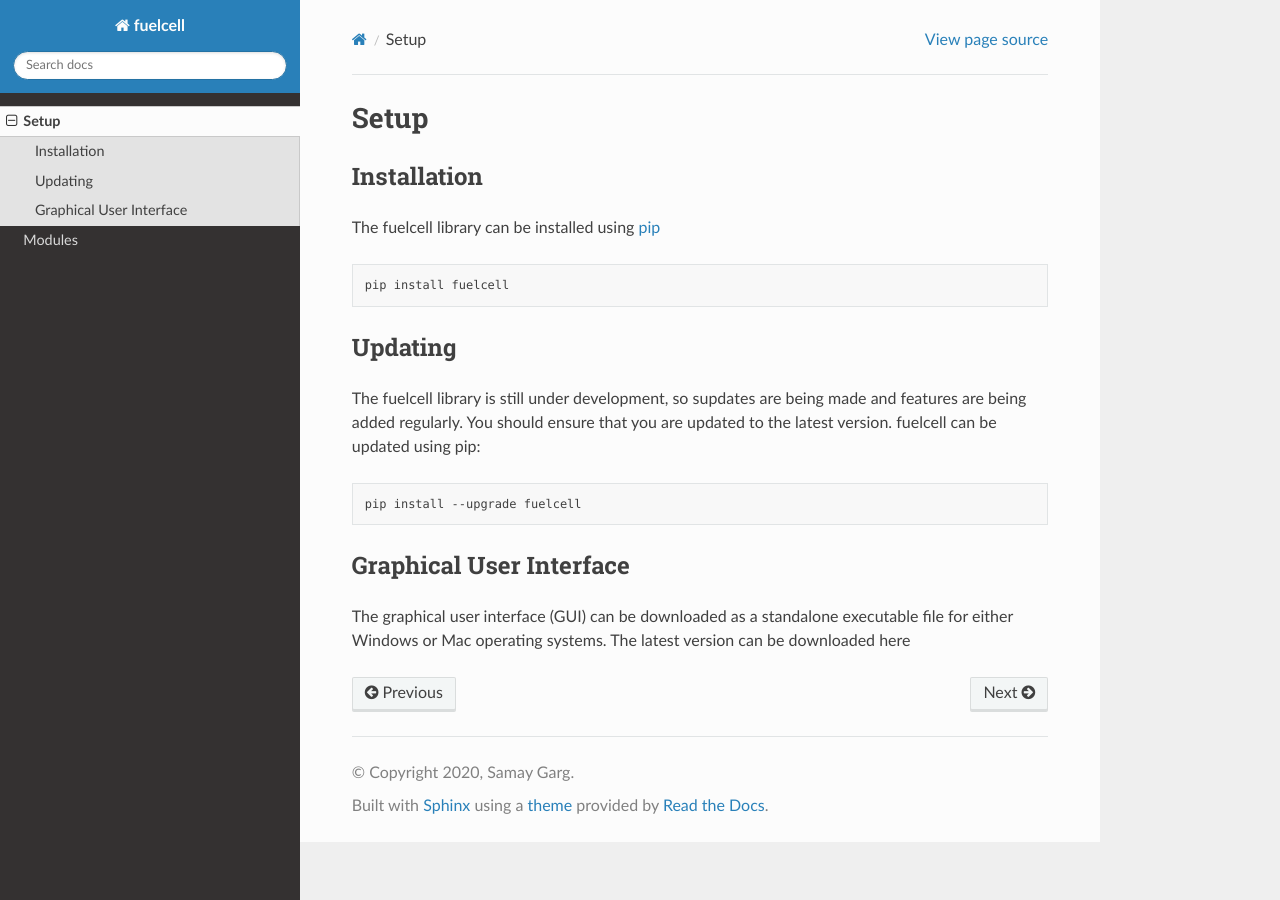
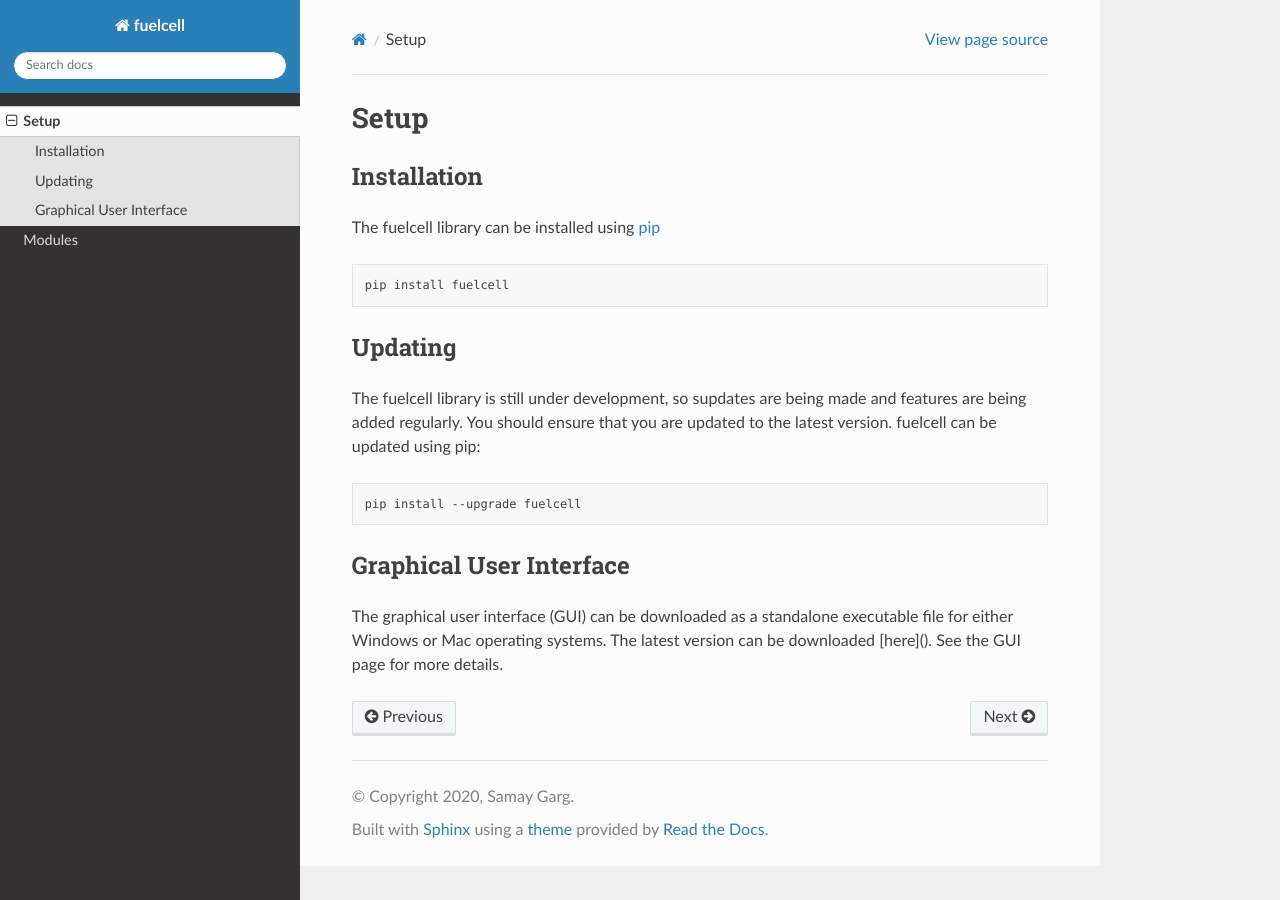
Before and after one commit to samaygarg/fuelcell, a Sphinx documentation site: the page built from docs/setup.rst, in a window 1280 px wide. Built offline with Sphinx 7.4.7 and the Read the Docs theme 2.0.0, drawn with Linux system fonts in a browser that asks for light colours.

Commit message:
updated documentation

```diff
--- a/docs/index.rst
+++ b/docs/index.rst
@@ -9,7 +9,7 @@ Contents
 ---------
 
 .. toctree::
-   :maxdepth: 1
+   :maxdepth: 2
 
    setup.rst
    modules/index.rst
--- a/docs/setup.rst
+++ b/docs/setup.rst
@@ -22,4 +22,4 @@ The fuelcell library is still under development, so supdates are being made and
 
 Graphical User Interface
 -------------------------
-The graphical user interface (GUI) can be downloaded as a standalone executable file for either Windows or Mac operating systems. The latest version can be downloaded here
+The graphical user interface (GUI) can be downloaded as a standalone executable file for either Windows or Mac operating systems. The latest version can be downloaded [here](). See the GUI page for more details.
```
